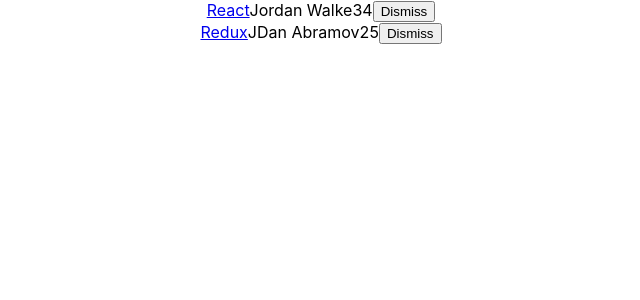
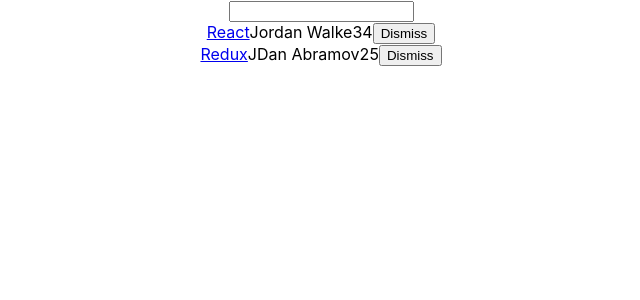
Before and after one commit to jbartley11/hackernews, a React (Create React App) app: page / in a window 1280 px wide. Shown: the top 300 px of the page, without its empty margins (319-959 px from the left). Built offline with nearby package versions, Linux system fonts and the light colour scheme.

Commit message:
added search capability

```diff
--- a/src/App.js
+++ b/src/App.js
@@ -21,6 +21,14 @@
   }
 ]
 
+// const isSearched = searchTerm => item => {
+//   item.title.toLowerCase().includes(searchTerm.toLowerCase());
+// }
+
+const isSearched = searchTerm => item => {
+    return item.title.toLowerCase().indexOf(searchTerm.toLowerCase()) !== -1;
+}
+
 class App extends Component {
 
   constructor(props) {
@@ -28,21 +36,34 @@
 
     this.state = {
       list,
+      searchTerm: '',
     };
 
     this.onDismiss = this.onDismiss.bind(this);
+    this.onSearchChange = this.onSearchChange.bind(this);
+  }
+
+  onSearchChange = event => {
+    this.setState({searchTerm: event.target.value});
 
   }
-
   onDismiss = id => {
-    const updatedList = this.state.list.filter(item => item.objectID != id);
+    const updatedList = this.state.list.filter(item => item.objectID !== id);
     this.setState({list: updatedList});
   }
 
   render() {
     return (
       <div className="App">
-        {this.state.list.map(item =>  <div key={item.objectID}>
+
+        <form>
+          <input
+            type="text"
+            onChange={this.onSearchChange}>
+          </input>
+        </form>
+
+        {this.state.list.filter(isSearched(this.state.searchTerm)).map(item =>  <div key={item.objectID}>
                                         <span>
                                           <a href={item.url}>{item.title}</a>
                                         </span>
```
